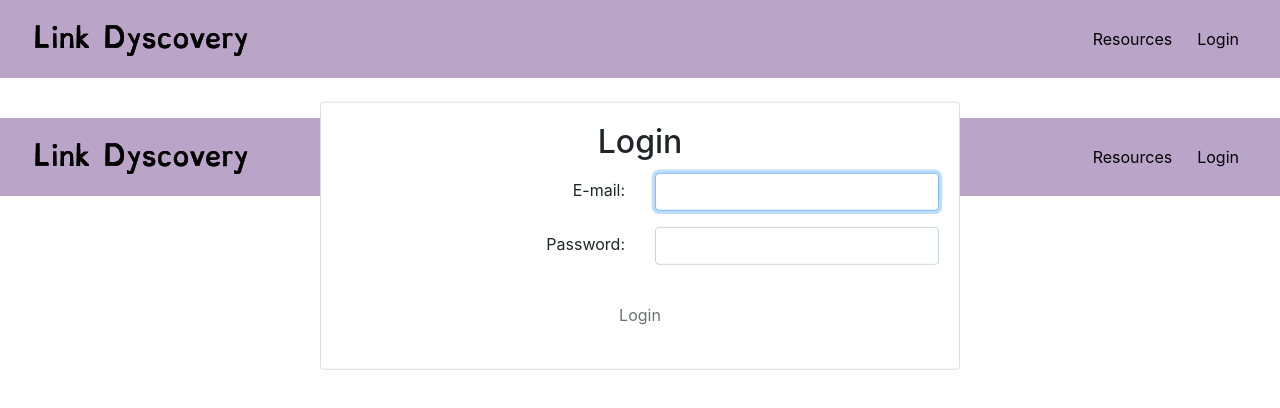
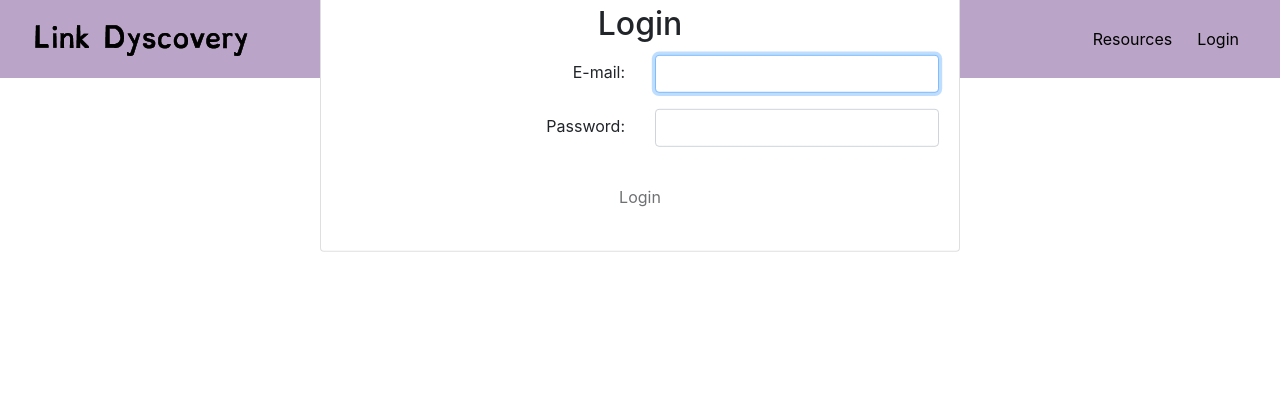
Before and after one commit to erinleecrocker/link-dyscovery, a React (Create React App) app in the folder client/: page /login in a window 1280 px wide. Shown: the top 408 px of the page. Built offline with nearby package versions, Linux system fonts and the light colour scheme.

Commit message:
set up functional components in all pages. Linked Navbar to proper pages.

```diff
--- a/client/src/App.js
+++ b/client/src/App.js
@@ -5,7 +5,7 @@ import { BrowserRouter, Route } from "react-router-dom";
 import CreateAccount from "./pages/CreateAccount";
 import Home from "./pages/Home";
 import Login from "./pages/Login";
-import ProfilePage from "./pages/ProfilePage";
+import Profile from "./pages/Profile";
 import UserResources from "./pages/UserResources";
 import ResourceCategory from "./pages/ResourceCategory";
 import VerifiedResources from "./pages/VerifiedResources";
@@ -27,7 +27,7 @@ function App() {
           <Route exact path="/link-dyscovery" component={Home} />
           <Route exact path="/create-account" component={CreateAccount} />
           <Route exact path="/login" component={Login} />
-          <Route exact path="/profile" component={ProfilePage} />
+          <Route exact path="/profile" component={Profile} />
           <Route exact path="/user-resources" component={UserResources} />
           <Route exact path="/ResourceCategory" component={ResourceCategory} />
           <Route exact path="/verified-resources" component={VerifiedResources} />
--- a/client/src/components/Navbar/Navbar.jsx
+++ b/client/src/components/Navbar/Navbar.jsx
@@ -1,13 +1,14 @@
-import React from 'react';
-import Logo from  '../../images/250x57.png';
-import './Navbar.css';
+import React from "react";
+import { Link } from "react-router-dom";
+
+import Logo from "../../images/250x57.png";
+
+import "./Navbar.css";
 
 const Navbar = () => {
   return (
     <nav className="navbar navbar-expand-md navbar-custom">
-          <img
-            src={Logo} alt='Link Dyscovery'
-          />
+      <img src={Logo} alt="Link Dyscovery" />
       <button
         className="navbar-light navbar-toggler"
         type="button"
@@ -22,18 +23,10 @@ const Navbar = () => {
       <div className="collapse navbar-collapse" id="navbarNav">
         <ul className="navbar-nav ml-auto">
           <li className="nav-item">
-                <a
-                 className="nav-bar-link"
-                >
-                  Resources
-                </a>
+            <Link to="/verified-resources" className="nav-bar-link">Resources</Link>
           </li>
           <li className="nav-item">
-                <a
-                 className="nav-bar-link"
-                >
-                    Login
-                </a>
+            <Link to="/login" className="nav-bar-link">Login</Link>
           </li>
         </ul>
       </div>
--- a/client/src/pages/CreateAccount.js
+++ b/client/src/pages/CreateAccount.js
@@ -0,0 +1,11 @@
+import React from 'react';
+
+const CreateAccount = () => {
+    return (
+        <div>
+            <h1>CreateAccount Page</h1>
+        </div>
+    );
+};
+
+export default CreateAccount;
--- a/client/src/pages/Login.js
+++ b/client/src/pages/Login.js
@@ -2,7 +2,6 @@ import React, { useState } from "react";
 import { FormGroup, FormControl, FormLabel } from "../components/Form/Form";
 import LoginCard from "../components/LoginCard/LoginCard"
 import SubmitButton from "../components/Submit Button/SubmitButton"
-import Navbar from '../components/Navbar/Navbar';
 // import "./Login.css";
 
 export default function Login() {
@@ -19,9 +18,9 @@ export default function Login() {
 
     return (
         <>
-        <Navbar/>
+        <div className="Login">
         <LoginCard>
-      <div className="Login">
+
         <form onSubmit={handleSubmit}>
           <FormGroup controlId="email" bsSize="large">
             <FormLabel>E-mail: </FormLabel>
@@ -48,8 +47,9 @@ export default function Login() {
           </SubmitButton>
           </div>
         </form>
+
+      </LoginCard>
       </div>
-      </LoginCard>
       </>
     );
   }
--- /dev/null
+++ b/client/src/pages/Profile.js
@@ -0,0 +1,11 @@
+import React from 'react';
+
+const Profile = () => {
+    return (
+        <div>
+            <h1>Profile Page</h1>
+        </div>
+    );
+};
+
+export default Profile;
--- a/client/src/pages/ResourceCategory.js
+++ b/client/src/pages/ResourceCategory.js
@@ -0,0 +1,11 @@
+import React from 'react';
+
+const ResourceCategory = () => {
+    return (
+        <div>
+            <h1>ResourceCategory Page</h1>
+        </div>
+    );
+};
+
+export default ResourceCategory;
--- a/client/src/pages/UserResources.js
+++ b/client/src/pages/UserResources.js
@@ -0,0 +1,11 @@
+import React from 'react';
+
+const UserResources = () => {
+    return (
+        <div>
+            <h1>UserResources Page</h1>
+        </div>
+    );
+};
+
+export default UserResources;
--- a/client/src/pages/VerifiedResources.js
+++ b/client/src/pages/VerifiedResources.js
@@ -0,0 +1,11 @@
+import React from 'react';
+
+const VerifiedResources = () => {
+    return (
+        <div>
+            <h1>VerifiedResources Page</h1>
+        </div>
+    );
+};
+
+export default VerifiedResources;
```
Also changed, not shown: client/src/pages/ProfilePage.js (deleted). Lines whose indentation alone changed are shown as unchanged.
